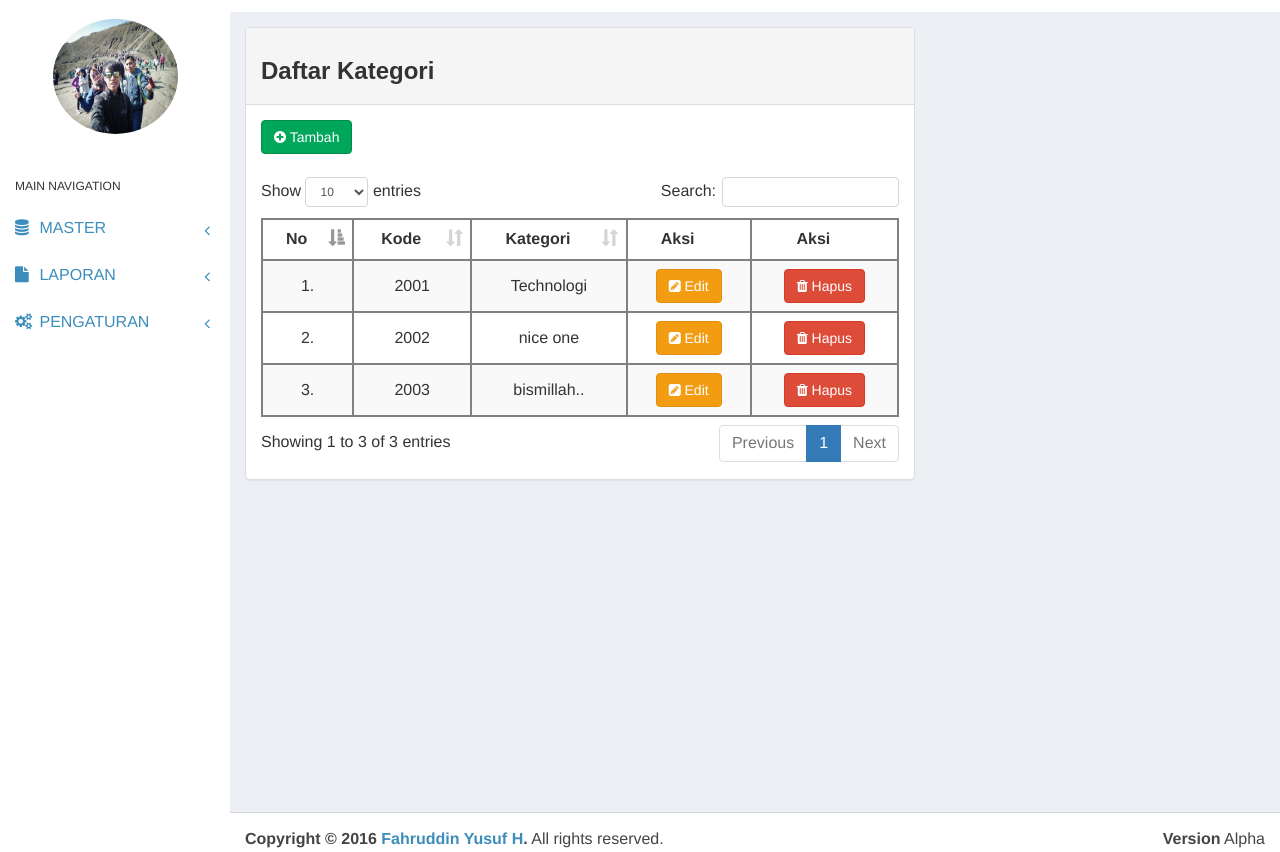
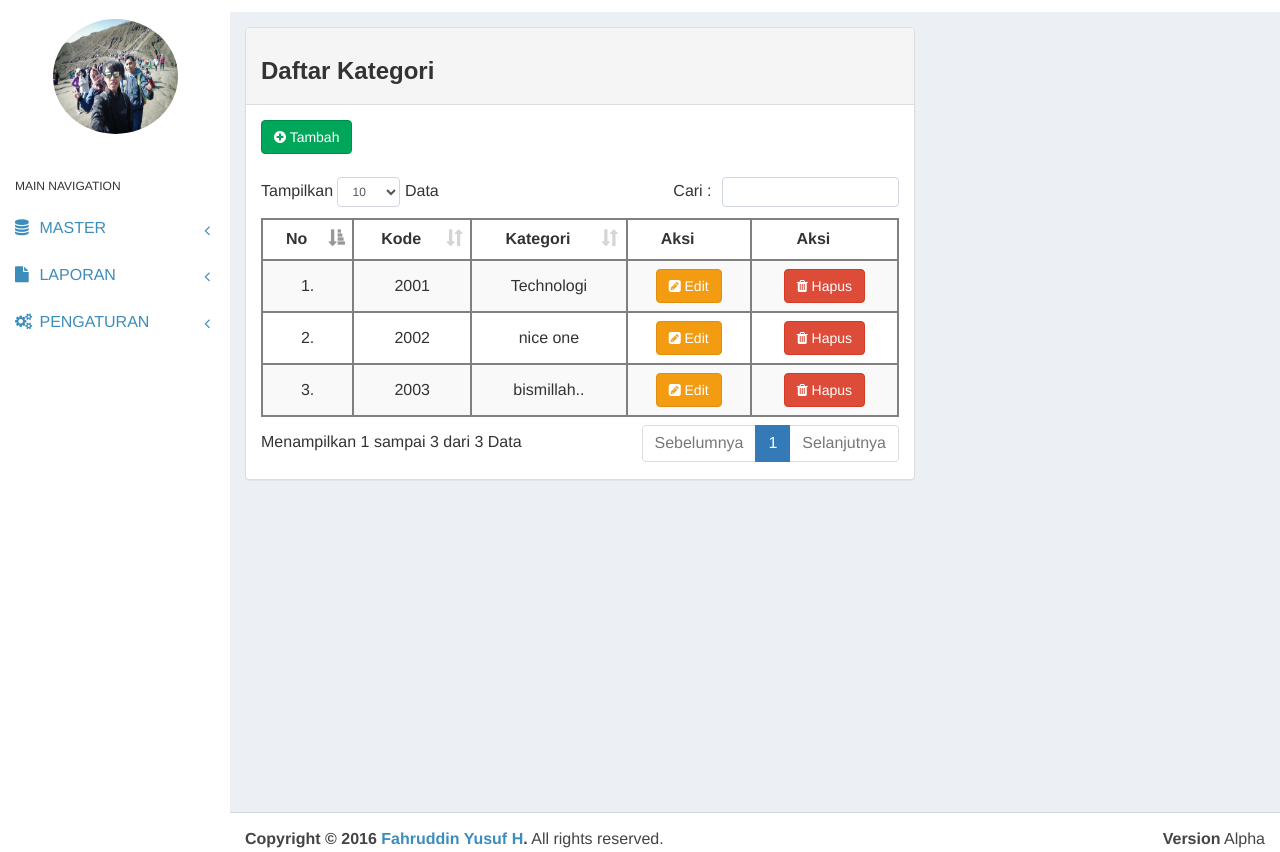
Before and after one commit to fahruddin14431/CMS, a PHP site: page /Administrator/index.php?master=kategori in a window 1280 px wide. Shown: the part 41-893 px from the top of the page. Run offline with PHP 8.4, Linux system fonts and the light colour scheme; a user stored in the database is signed in; data comes from the database, SQL or seed files in the repository.

Commit message:
update bahasa dataTable dan tambah cKeditor

```diff
--- a/Administrator/Berita/form_edit_berita.php
+++ b/Administrator/Berita/form_edit_berita.php
@@ -48,7 +48,7 @@ while ($row = $result->fetch_object()) {
 		    <div class="row">
 		        <div class="form-group col-xs-12 col-md-12">
 		          	<label>Isi Berita</label>
-		          	<textarea name="isi_ber" rows="10" class="form-control" required><?php echo $row->isi_berita; ?></textarea>
+		          	<textarea name="isi_ber" id="editor" rows="10" class="form-control" required><?php echo $row->isi_berita; ?></textarea>
 		        </div>
 		    </div>
 		    <div class="row">
@@ -112,3 +112,7 @@ while ($row = $result->fetch_object()) {
 </div>
 
 </div>
+
+<SCRIPT TYPE="text/javascript">
+	CKEDITOR.replace('editor');
+</SCRIPT>
--- a/Administrator/Berita/form_tambah_berita.php
+++ b/Administrator/Berita/form_tambah_berita.php
@@ -53,7 +53,7 @@ include '../Config/koneksi.php';
 		    <div class="row">
 		        <div class="form-group col-xs-12 col-md-12">
 		          	<label>Isi Berita</label>
-		          	<textarea name="isi_ber" rows="10" class="form-control" required></textarea>
+		          	<textarea name="isi_ber" id="editor" rows="10" class="form-control" required></textarea>
 		        </div>
 		    </div>
 		    <div class="row">
@@ -106,3 +106,7 @@ include '../Config/koneksi.php';
 </div>
 
 </div>
+
+<SCRIPT TYPE="text/javascript">
+	CKEDITOR.replace('editor');
+</SCRIPT>
--- a/Administrator/Kategori/tampil_kategori.php
+++ b/Administrator/Kategori/tampil_kategori.php
@@ -60,7 +60,19 @@ $n = 1 ;
 <script>
   $(document).ready(function(){
     $('#table-data').DataTable({
-        rowReorder: true,
+        // setting language
+    	"language" : {
+    		"search": "Cari : ",
+    		"zeroRecords": "Data Tidak Ditemukan",
+    		"lengthMenu" : "Tampilkan _MENU_ Data",
+    		"info": "Menampilkan _START_ sampai _END_ dari _TOTAL_ Data",
+    		"paginate": {
+    			"next": 	"Selanjutnya",
+    			"previous": "Sebelumnya"
+    		}
+    	},
+
+		// disabled ordering
         columnDefs: [
             { orderable: false, className: 'reorder', targets: 3 },
             { orderable: false, className: 'reorder', targets: 4 },
```
Also changed, not shown: Administrator/Berita/tampil_berita.php (+14 -1 lines).
